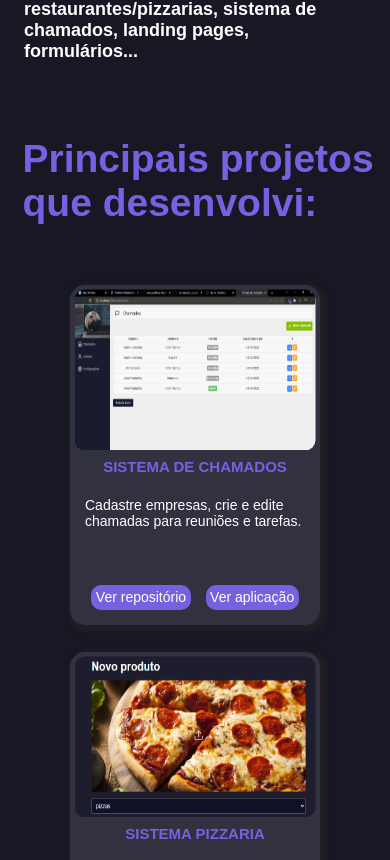
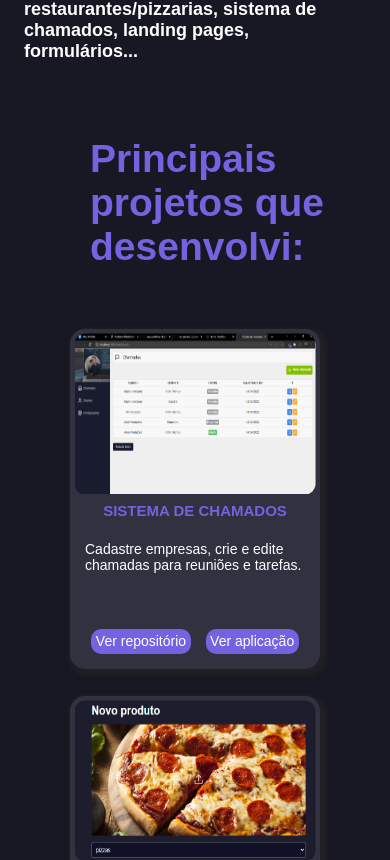
Before and after one commit to marcusvinicius0/Meu-portfolio, a React (Create React App) app: page / in a window 390 px wide. Shown: the part 1293-2153 px from the top of the page. Built offline with nearby package versions, Linux system fonts and the light colour scheme.

Commit message:
feat: project and stack containers responsive for higher screens

```diff
--- a/src/App.js
+++ b/src/App.js
@@ -10,20 +10,29 @@ import Footer from "./Components/Footer";
 
 function App() {
   return (
-    <div>
     <>
       <Header />
-        <Introduction />
+
       <main>
         <article>
+          <Introduction />
+        </article>
+
+        <article>
           <AboutMe />
+        </article>
+
+        <article>
           <Projects />
+        </article>
+
+        <article>
           <MyStack />
         </article>
       </main>
+
       <Footer />
     </>
-    </div>
   );
 }
 
--- a/src/Components/Introduction/index.js
+++ b/src/Components/Introduction/index.js
@@ -18,8 +18,6 @@ export default function Introduction() {
                     <img className="manCoding" src={coding} alt="man-coding" />
                 </div>
             </div>
-
-
         </div>
     )
 }
--- a/src/Components/MyStack/index.js
+++ b/src/Components/MyStack/index.js
@@ -11,8 +11,10 @@ import htmlLogo from '../../assets/html.png';
 
 export default function MyStack() {
     return (
+        <>
+            <h1 className={styles.title}>Tenho experiência com:</h1>
+
             <div className={styles.stackContainer}>
-            <h1>Tenho experiência com:</h1>
 
                 <div className={styles.boxesContainer}>
 
@@ -89,5 +91,6 @@ export default function MyStack() {
                 </div>
 
             </div>
+        </>
     )
 }
--- a/src/Components/MyStack/styles.module.scss
+++ b/src/Components/MyStack/styles.module.scss
@@ -1,21 +1,24 @@
+.title {
+    color: var(--soft-purple);
+    font-size: 2.6rem;
+    margin: 5rem 0 0 6rem;
+}
+
 .stackContainer {
+    display: flex;
+    justify-content: center;
+    align-items: center;
     margin-bottom: 5rem;
 
-    h1 {
-        color: var(--soft-purple);
-        margin: 5rem 0 0 6rem;
-        font-size: 2.6rem;
-    }
-
-
     .boxesContainer {
-        margin-top: 4rem;
         display: flex;
+        flex-direction: row;
+        flex-wrap: wrap;
+        max-width: 1100px;
         justify-content: center;
         align-items: center;
         gap: 1.8rem;
-        flex-direction: row;
-        flex-wrap: wrap;
+        margin-top: 4rem;
 
         .reactBox {
             width: 250px;
@@ -73,7 +76,7 @@
             border-radius: 15px;
             box-shadow: 1px 1px 4px 1px var(--soft-purple);
 
-            img{
+            img {
                 margin: 1rem 0 0 5rem;
             }
 
@@ -122,7 +125,7 @@
             border-radius: 15px;
             box-shadow: 1px 1px 4px 1px var(--soft-purple);
 
-            img{
+            img {
                 margin: 0.5rem 0 0 4.3rem;
             }
 
@@ -165,18 +168,18 @@
 
         }
 
-        .sassBox{
+        .sassBox {
             width: 250px;
             height: 315px;
             border: 1px solid var(--soft-purple);
             border-radius: 15px;
             box-shadow: 1px 1px 4px 1px var(--soft-purple);
 
-            img{
+            img {
                 margin: 0.5rem 0 0 4.5rem;
             }
 
-            h3{
+            h3 {
                 text-align: center;
                 color: var(--soft-pink);
                 margin-top: 1rem;
@@ -213,18 +216,18 @@
             }
         }
 
-        .nodeBox{
+        .nodeBox {
             width: 250px;
             height: 315px;
             border: 1px solid var(--soft-purple);
             border-radius: 15px;
             box-shadow: 1px 1px 4px 1px var(--soft-purple);
 
-            img{
+            img {
                 margin: 0.5rem 0 0 4.5rem;
             }
 
-            h3{
+            h3 {
                 text-align: center;
                 color: var(--green-900);
                 margin-top: 1rem;
@@ -255,28 +258,28 @@
                 -webkit-border-radius: 20px;
             }
 
-            a{
+            a {
                 color: var(--green-900);
             }
 
-            .docLink{
+            .docLink {
                 padding: 0.8rem;
                 color: var(--green-900);
             }
         }
 
-        .nextBox{
+        .nextBox {
             width: 250px;
             height: 315px;
             border: 1px solid var(--soft-purple);
             border-radius: 15px;
             box-shadow: 1px 1px 4px 1px var(--soft-purple);
 
-            img{
+            img {
                 margin: 0 0 0 1.5rem;
             }
 
-            h3{
+            h3 {
                 text-align: center;
                 color: var(--white);
                 margin-top: 0.5rem;
@@ -307,25 +310,25 @@
                 -webkit-border-radius: 20px;
             }
 
-            .nextLink{
+            .nextLink {
                 color: var(--white);
                 padding: 0.8rem;
             }
 
         }
 
-        .cssBox{
+        .cssBox {
             width: 250px;
             height: 315px;
             border: 1px solid var(--soft-purple);
             border-radius: 15px;
             box-shadow: 1px 1px 4px 1px var(--soft-purple);
 
-            img{
+            img {
                 margin: 1rem 0 0 4.5rem;
             }
 
-            h3{
+            h3 {
                 text-align: center;
                 margin-top: 0.5rem;
                 color: var(--blue-300);
@@ -363,18 +366,18 @@
 
         }
 
-        .htmlBox{
+        .htmlBox {
             width: 250px;
             height: 315px;
             border: 1px solid var(--soft-purple);
             border-radius: 15px;
             box-shadow: 1px 1px 4px 1px var(--soft-purple);
 
-            img{
+            img {
                 margin: 1rem 0 0 4.5rem;
             }
 
-            h3{
+            h3 {
                 text-align: center;
                 color: var(--orange-500);
                 margin-top: 1rem;
@@ -413,9 +416,9 @@
     }
 }
 
-@media (max-width: 525px){
-    .stackContainer{
-        h1{
+@media (max-width: 525px) {
+    .stackContainer {
+        h1 {
             margin: 5rem 0 0 1.5rem;
         }
     }
--- a/src/Components/Projects/index.js
+++ b/src/Components/Projects/index.js
@@ -15,8 +15,10 @@ import dualshockLP from '../../assets/dualshock.png';
 export default function Projects() {
 
     return (
+        <>
+            <h1 className={styles.title} id="projetos">Principais projetos que desenvolvi:</h1>
+
             <div className={styles.projectContainer}>
-            <h1 id="projetos">Principais projetos que desenvolvi:</h1>
                 <div className={styles.containerCard}>
 
                     <ProjectCard
@@ -82,5 +84,6 @@ export default function Projects() {
                     />
                 </div>
             </div>
+        </>
     )
 }
--- a/src/Components/Projects/styles.module.scss
+++ b/src/Components/Projects/styles.module.scss
@@ -1,14 +1,19 @@
+.title{
+    color: var(--soft-purple);
+    font-size: 2.6rem;
+    margin: 5rem 0 0 6rem;
+}
+
 .projectContainer{
-    h1{
-        color: var(--soft-purple);
-        margin: 5rem 0 0 6rem;
-        font-size: 2.6rem;
-    }
+    display: flex;
+    justify-content: center;
+    align-items: center;
 
     .containerCard{
         display: flex;
         flex-direction: row;
         flex-wrap: wrap;
+        max-width: 1100px;
         justify-content: center;
         align-items: center;
         gap: 1.8rem;
```
Lines whose indentation alone changed are shown as unchanged.
